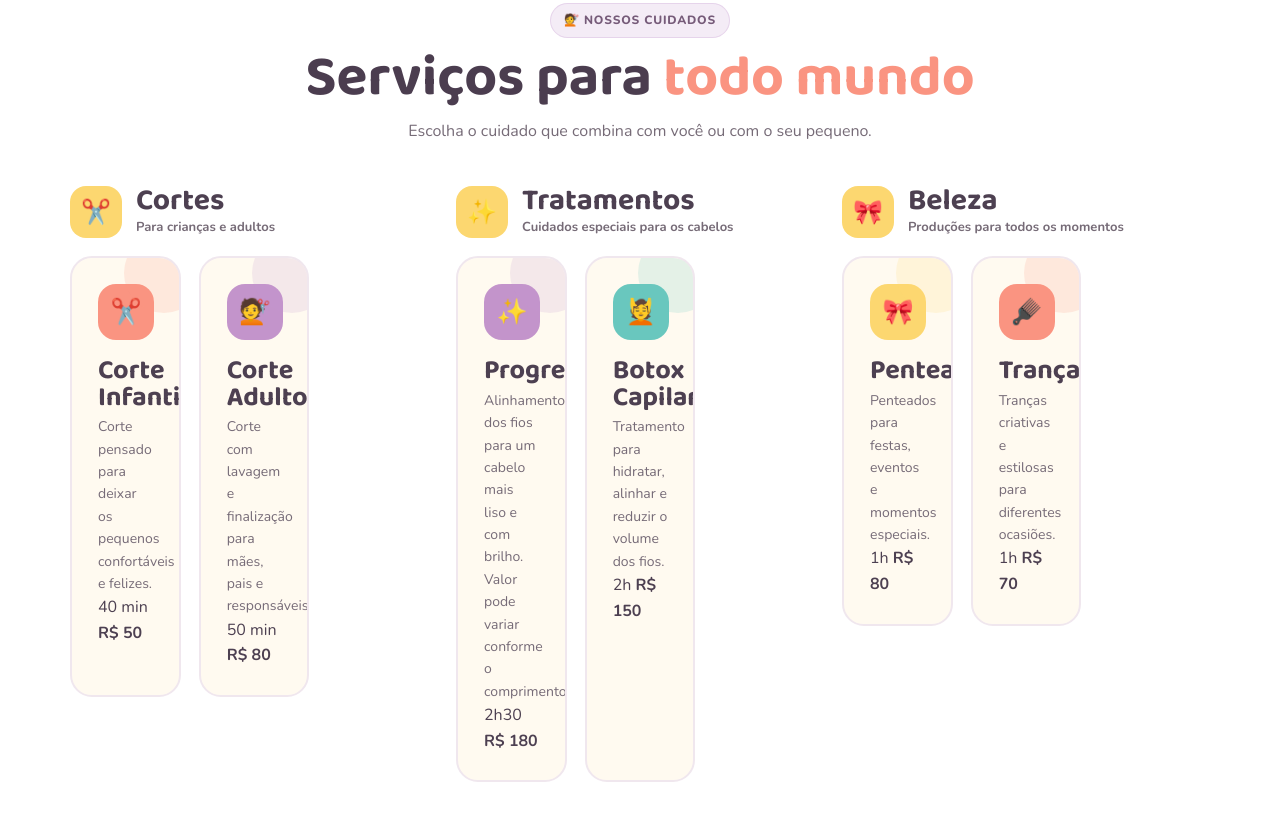
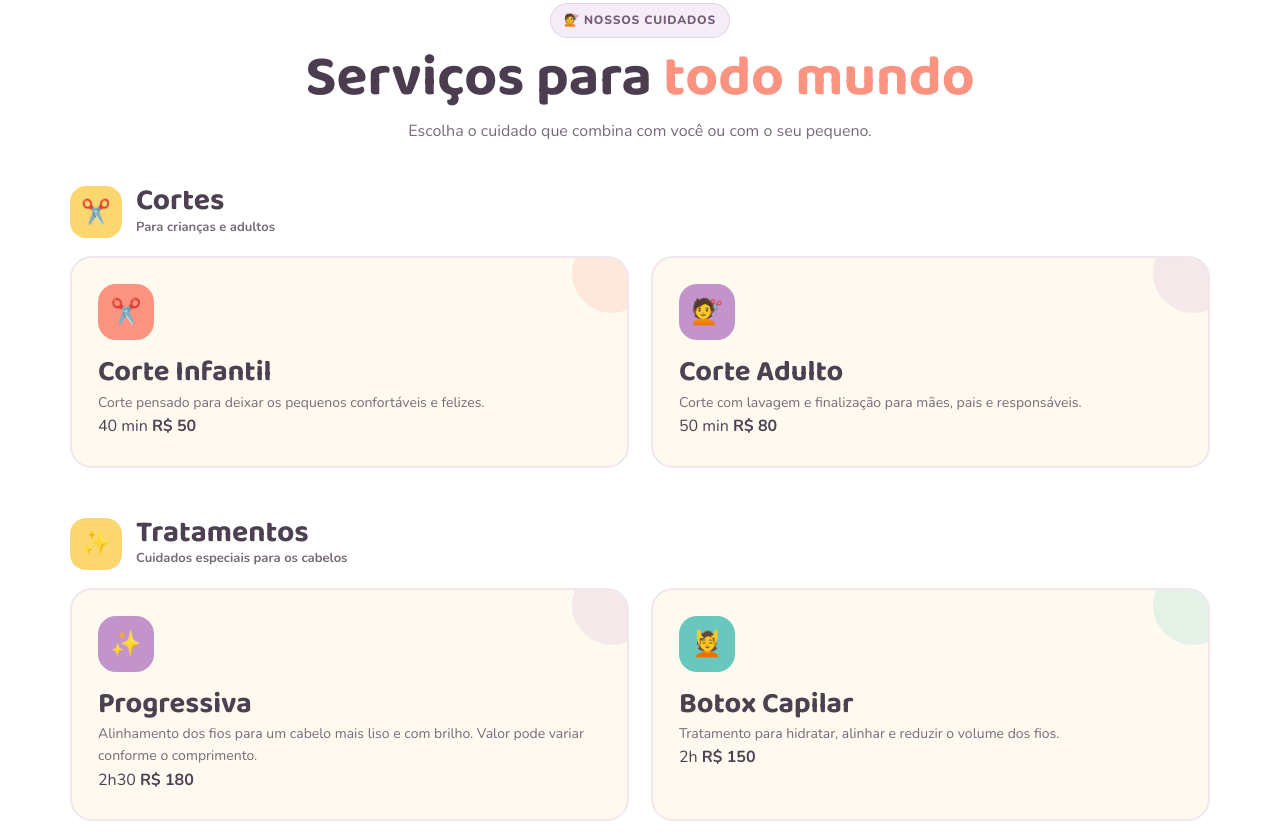
Before and after one commit to nnnnnnnnnnnnnnnnn843/sal-o1313233231, a plain HTML site: page index.html in a window 1280 px wide. Shown: the part 981-1816 px from the top of the page. Drawn offline with nearby package versions, Linux system fonts and the light colour scheme.

Commit message:
Update style.css

```diff
--- a/style.css
+++ b/style.css
@@ -216,3 +216,57 @@ input:focus, select:focus { border-color: var(--teal); box-shadow: 0 0 0 4px rgb
   transform: translateY(-2px);
   opacity: 0.9;
 }
+/* ==========================================
+   CORREÇÃO DOS CARDS DE SERVIÇOS
+========================================== */
+
+/* As categorias ficam uma embaixo da outra */
+#services-grid {
+  display: grid;
+  grid-template-columns: 1fr;
+  gap: 50px;
+}
+
+/* Cada categoria ocupa toda a largura */
+#services-grid .service-category {
+  width: 100%;
+  margin-bottom: 0;
+}
+
+/* Os serviços de cada categoria ficam lado a lado */
+#services-grid .service-category .card-grid {
+  display: grid;
+  grid-template-columns: repeat(2, minmax(0, 1fr));
+  gap: 22px;
+}
+
+/* Cards ficam maiores e mais confortáveis */
+#services-grid .service-card {
+  width: 100%;
+  min-width: 0;
+}
+
+/* Texto dos cards */
+#services-grid .service-card p {
+  min-height: 0;
+  line-height: 1.6;
+}
+
+/* Tamanho dos títulos */
+#services-grid .service-card h3 {
+  font-size: 29px;
+}
+
+/* Tablet */
+@media (max-width: 900px) {
+  #services-grid .service-category .card-grid {
+    grid-template-columns: repeat(2, minmax(0, 1fr));
+  }
+}
+
+/* Celular */
+@media (max-width: 600px) {
+  #services-grid .service-category .card-grid {
+    grid-template-columns: 1fr;
+  }
+}
```
